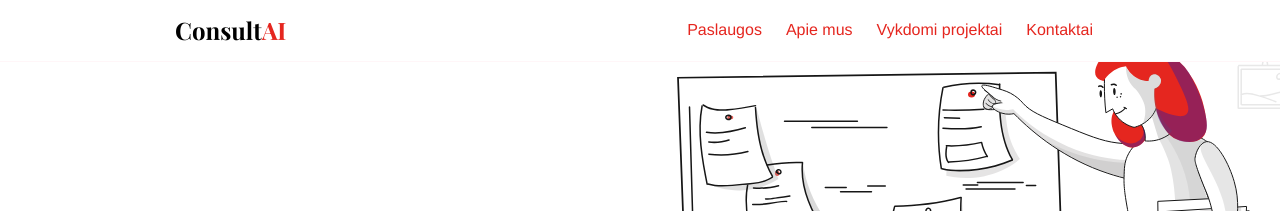
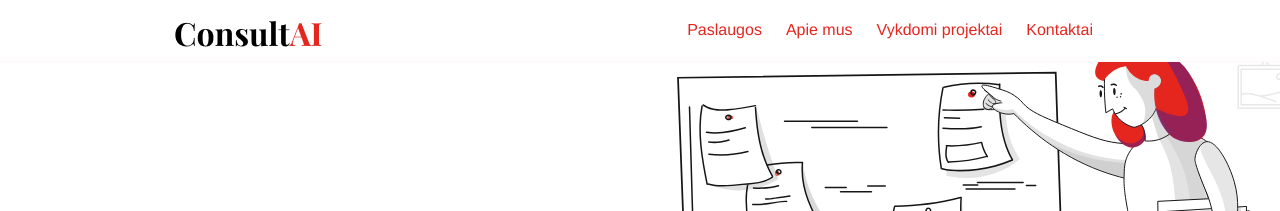
Before and after one commit to Arch-13/arch-13.github.io, a Jekyll site: the page built from index.md, in a window 1280 px wide. Shown: the top 211 px of the page. Built offline with Jekyll 4.4.1, drawn with Linux system fonts in a browser that asks for light colours.

Commit message:
Use logo image for both desktop and mobile

```diff
--- a/_config.yml
+++ b/_config.yml
@@ -6,12 +6,12 @@
 show_downloads: false
 
 logo:
-  mobile: "images/logo/logo-mobile.svg"
-  mobile_height: "32px"
-  mobile_width: "32px"
-  desktop: "images/logo/logo.svg"
-  desktop_height: "32px"
-  desktop_width: "120px"
+  mobile: "images/logo/ConsultAI.png"
+  mobile_height: "147px"
+  mobile_width: "27px"
+  desktop: "images/logo/ConsultAI.png"
+  desktop_height: "27px"
+  desktop_width: "147px"
 
 home:
   limit_services: 6
--- a/_includes/header.html
+++ b/_includes/header.html
@@ -1,10 +1,7 @@
 <div class='header'>
   <div class="container">
     <div class="logo">
-      {% comment %}
-      <a href="{{ site.baseurl }}"><img width="{{ site.logo.desktop_width }}" height="{{ site.logo.desktop_height }}" alt="{{ site.title }}" src="{{ site.logo.desktop | relative_url }}" /></a>
-      {%endcomment %}
-      <a href="{{ site.url | absolute_url }}"><span class="Consult-part">Consult</span><span class="AI-part">AI</span></a>
+      <a href="{{ site.url | absolute_url }}"><img width="{{ site.logo.desktop_width }}" height="{{ site.logo.desktop_height }}" alt="{{ site.title }}" src="{{ site.logo.desktop | relative_url }}" /></a>
     </div>
     <div class="logo-mobile">
       <a href="{{ site.url | absolute_url }}"><img width="{{ site.logo.mobile_width }}" height="{{ site.logo.mobile_height }}" alt="{{ site.title }}" src="{{ site.logo.mobile | relative_url }}" /></a>
```
